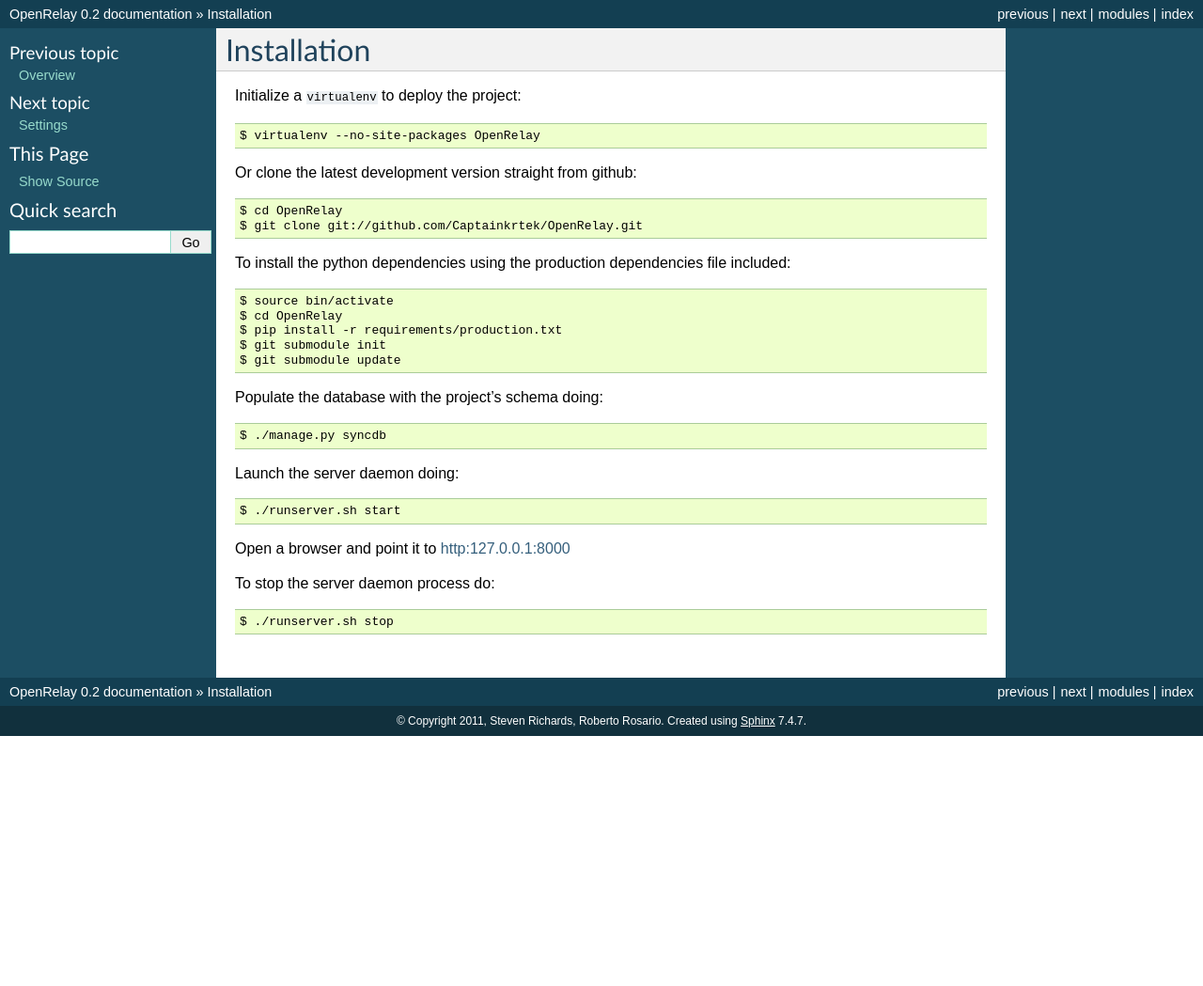
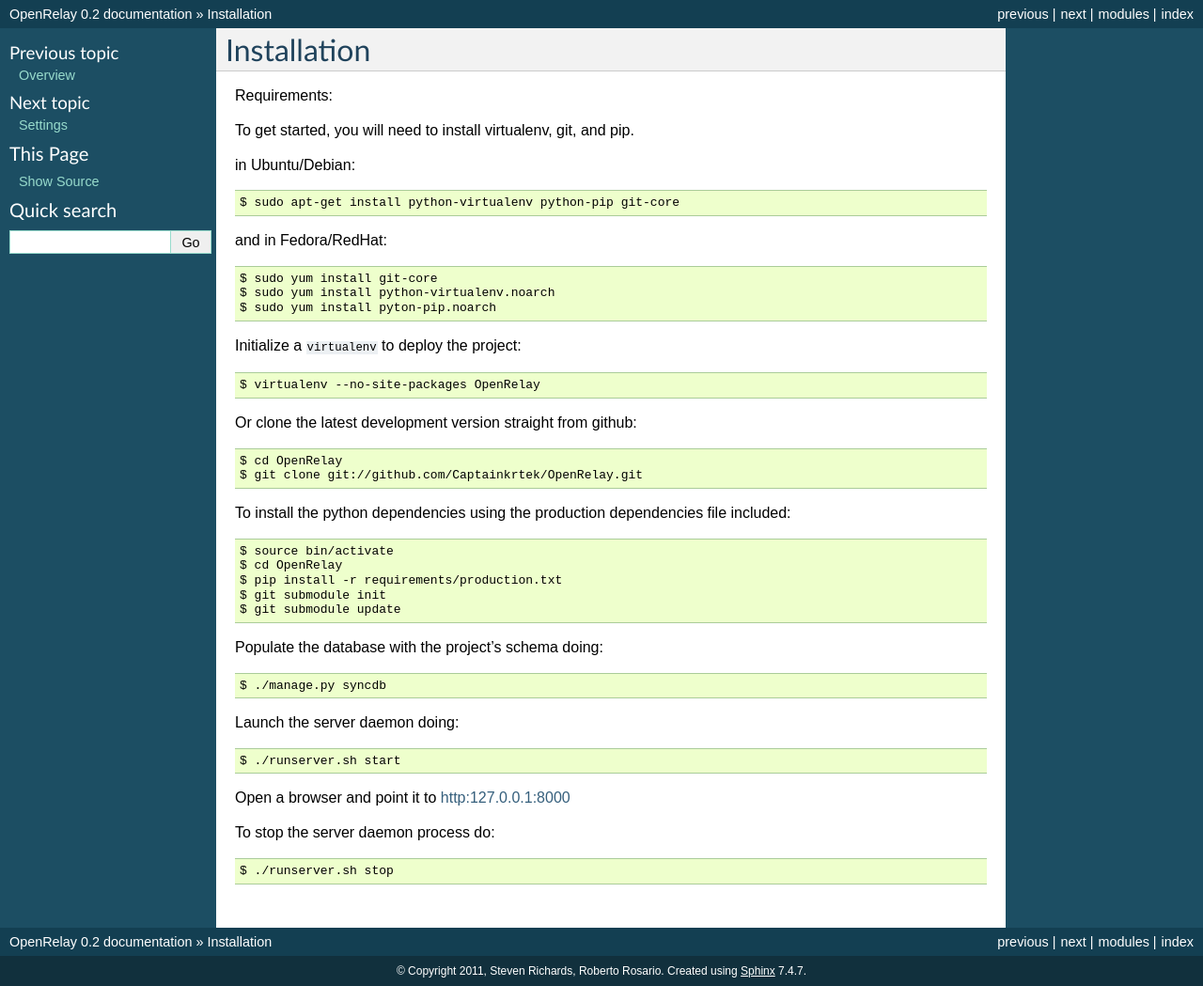
Before and after one commit to srri-zz/OpenRelay, a Sphinx documentation site: the page built from docs/installation.rst, in a window 1280 px wide. Shown: the whole page at 94% size. Built offline with Sphinx 7.4.7, drawn with Linux system fonts in a browser that asks for light colours; before the commit the page ends 900 px from its top, so only the background shows below that.

```diff
--- a/docs/credits.rst
+++ b/docs/credits.rst
@@ -1,6 +1,11 @@
 =======
 Credits
 =======
+
+* OpenRelay
+
+    * Copyright (c) 2011 Steven Richards & Roberto Rosario
+    * Site designed by Dustin Cogburn, with use of Twitter's Bootstrap
 
 * Python
 
--- a/docs/installation.rst
+++ b/docs/installation.rst
@@ -1,6 +1,20 @@
 ============
 Installation
 ============
+
+Requirements:
+
+To get started, you will need to install virtualenv, git, and pip.
+
+in Ubuntu/Debian::
+
+    $ sudo apt-get install python-virtualenv python-pip git-core
+
+and in Fedora/RedHat::
+
+    $ sudo yum install git-core
+    $ sudo yum install python-virtualenv.noarch
+    $ sudo yum install pyton-pip.noarch
 
 Initialize a ``virtualenv`` to deploy the project::
 
```
Also changed, not shown: docs/development.rst (+7 -1 lines).
